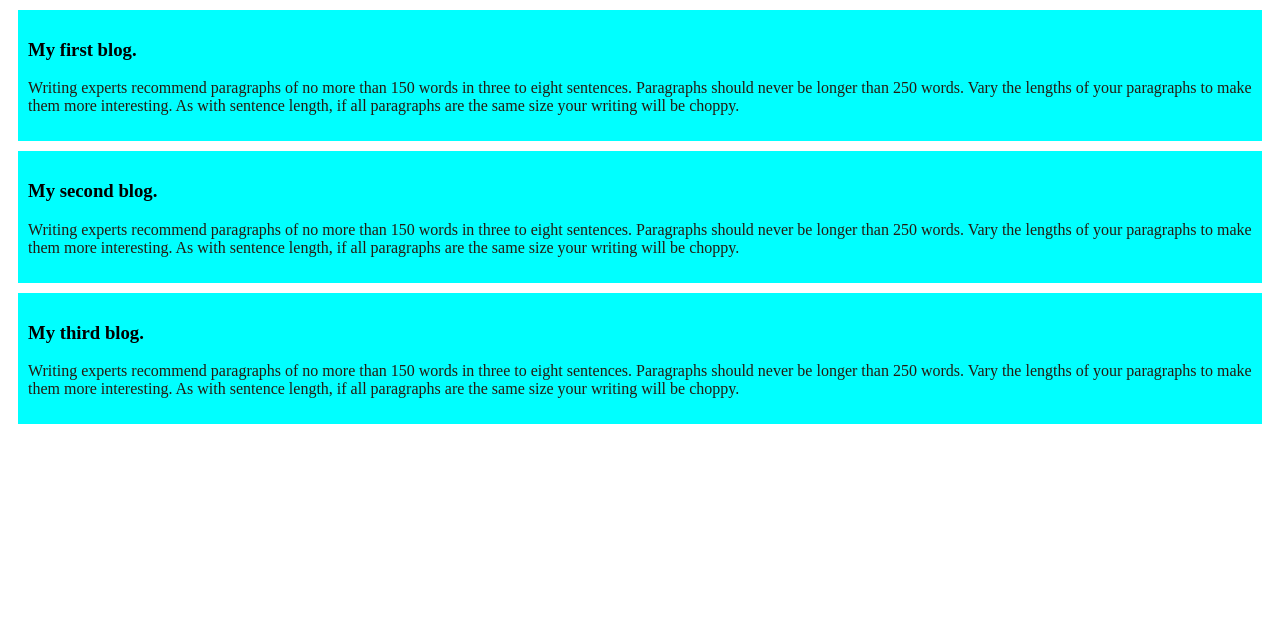
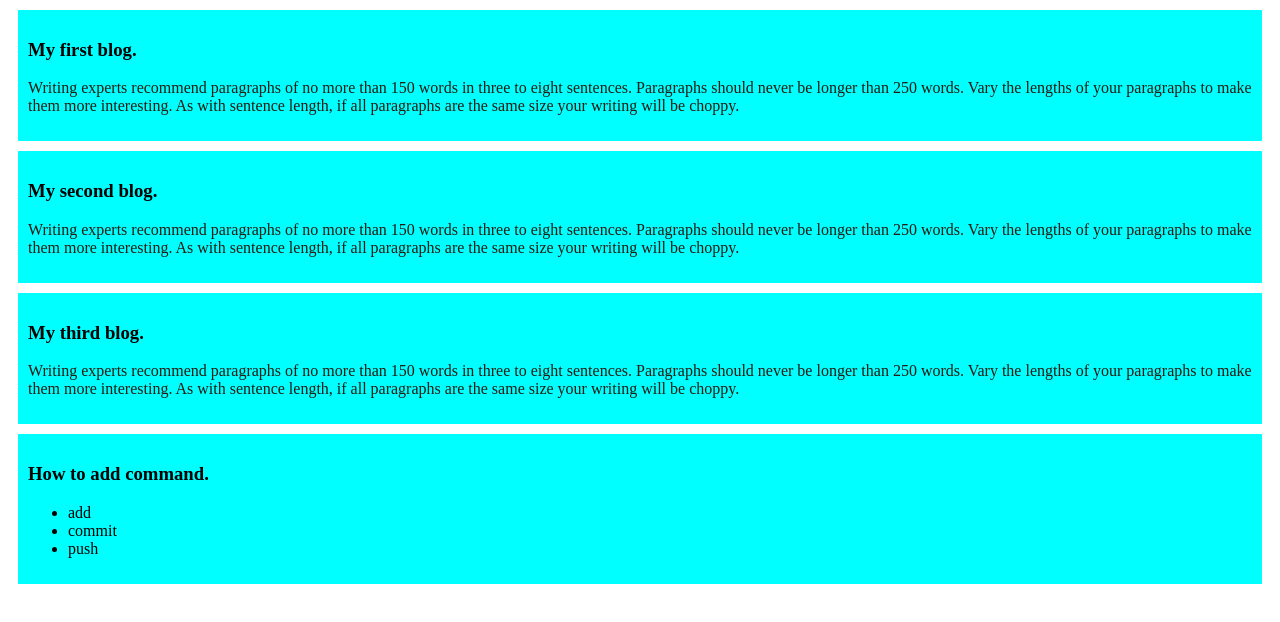
Before and after one commit to shazzadhossain21/my-first-github-, a plain HTML site: page index.html in a window 1280 px wide. Drawn offline with Linux system fonts and the light colour scheme.

Commit message:
added list

```diff
--- a/index.html
+++ b/index.html
@@ -19,5 +19,13 @@
         <h3>My third blog.</h3>
         <p>Writing experts recommend paragraphs of no more than 150 words in three to eight sentences. Paragraphs should never be longer than 250 words. Vary the lengths of your paragraphs to make them more interesting. As with sentence length, if all paragraphs are the same size your writing will be choppy.</p>
     </div>
+    <div>
+        <h3>How to add command.</h3>
+        <ul>
+            <li>add</li>
+            <li>commit</li>
+            <li>push</li>
+        </ul>
+    </div>
 </body>
 </html>
```
